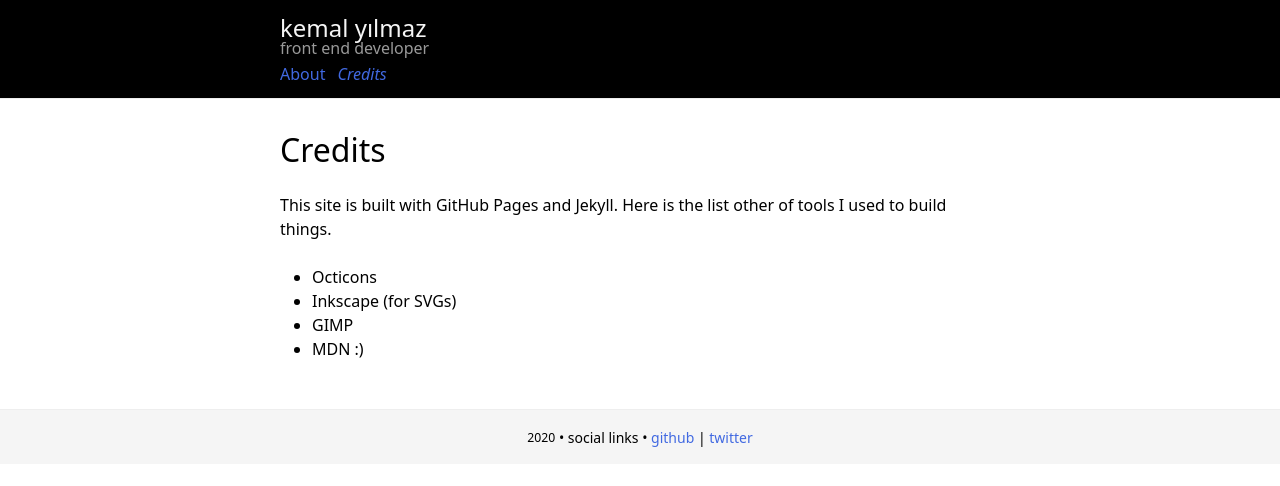
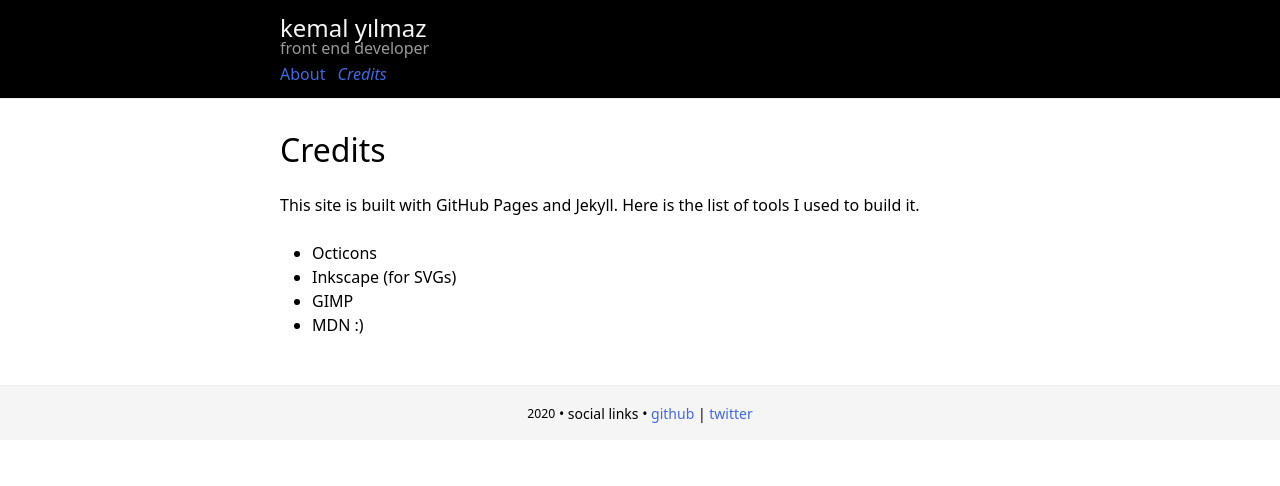
Before and after one commit to xkema/xkema.github.io, a Jekyll site: the page built from _pages/credits.md, in a window 1280 px wide. Shown: the top 486 px of the page. Built offline with Jekyll 4.4.1, drawn with Linux system fonts in a browser that asks for light colours.

Commit message:
Corrected typo on pages

```diff
--- a/_pages/credits.md
+++ b/_pages/credits.md
@@ -3,7 +3,7 @@
 permalink: /credits
 ---
 
-This site is built with GitHub Pages and Jekyll. Here is the list other of tools I used to build things.
+This site is built with GitHub Pages and Jekyll. Here is the list of tools I used to build it.
 
 - Octicons
 - Inkscape (for SVGs)
```
Also changed, not shown: _posts/2020-08-01-a-late-welcome.md (+1 -1 lines).
